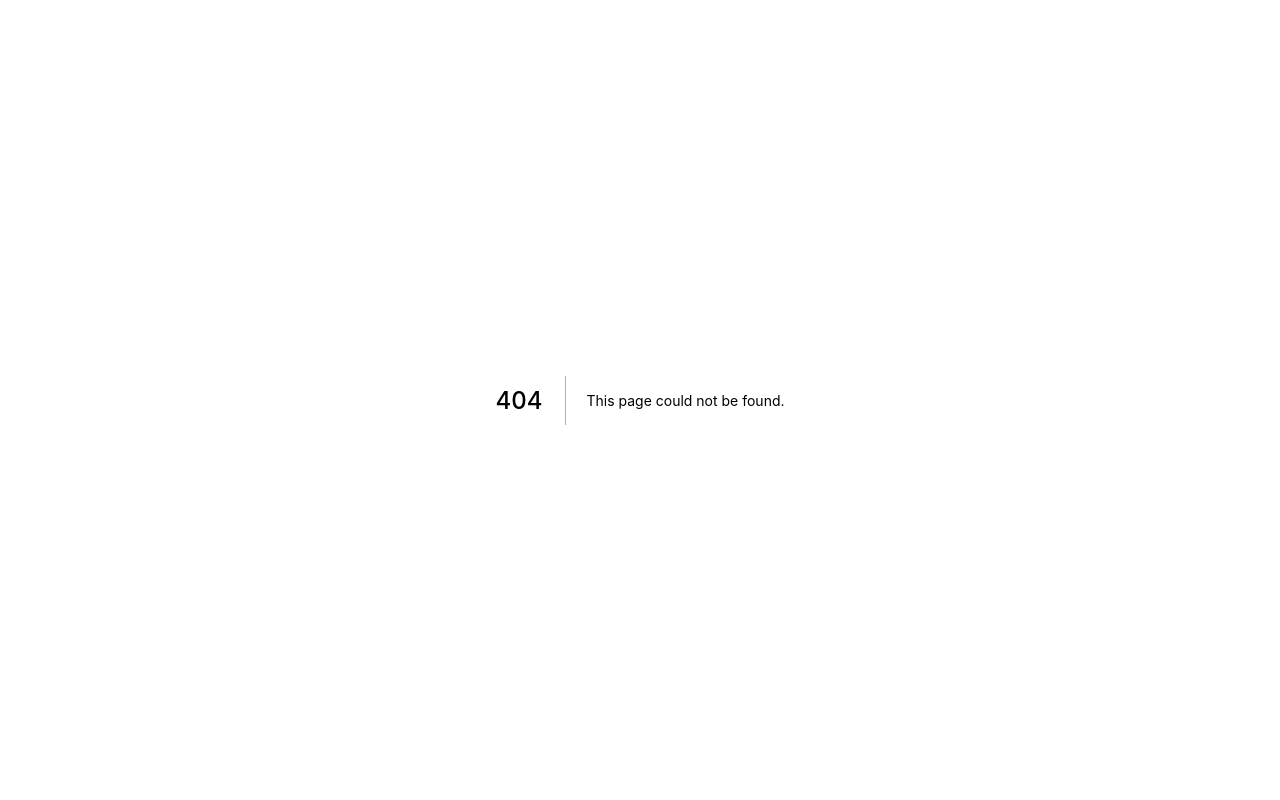
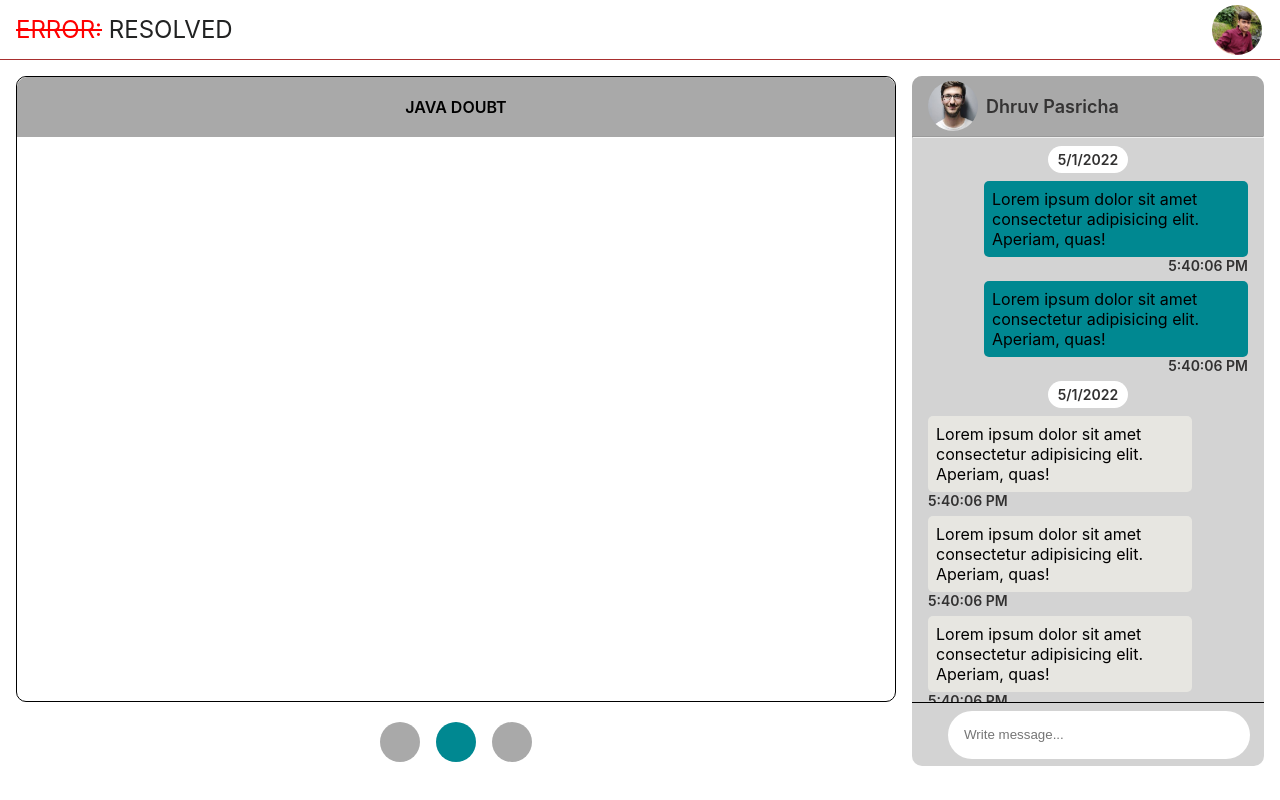
Before and after one commit to arpitgoyal442/Error-Resolved, a Next.js app: page /student/doubt/1 in a window 1280 px wide. Before the commit this address had no page. Built offline with nearby package versions, Linux system fonts and the light colour scheme.

Commit message:
Color theme Changed

```diff
--- a/components/student/DoubtCard.js
+++ b/components/student/DoubtCard.js
@@ -1,3 +1,4 @@
+import Link from "next/link"
 function StudentDoubtCard() {
 	return (
 		<div className="doubtCard">
@@ -13,7 +14,9 @@ function StudentDoubtCard() {
 				</p>
 			</div>
 			<div className="doubtCard_footer">
-				<button className="doubtCard_request">Open</button>
+
+                <Link href="/student/doubt/123"><button className="doubtCard_request">Open</button></Link>
+
 				<button className="doubtCard_request">Remove</button>
 			</div>
 		</div>
--- /dev/null
+++ b/pages/student/doubt/[doubtid].js
@@ -0,0 +1,113 @@
+import Navbar from "../../../components/Navbar.js";
+
+function DoubtPage() {
+	return (
+		<>
+			<Navbar />
+			<div className="doubtPage">
+				<div className="doubtPage_body">
+					<div className="left">
+						<div className="doubtPage_main">
+							<div className="doubtPage_mainHead">JAVA DOUBT</div>
+							<div className="doubtPage_mainBody"></div>
+						</div>
+						<div className="left_footer">
+							<span
+								className="iconify-inline"
+								data-icon="wpf:video-call"
+								data-width="30"
+								data-height="30"
+							/>
+							<span
+								className="iconify-inline active"
+								data-icon="wpf:video-call"
+								data-width="30"
+								data-height="30"
+							/>
+							<span
+								className="iconify-inline"
+								data-icon="wpf:video-call"
+								data-width="30"
+								data-height="30"
+							/>
+						</div>
+					</div>
+					<div className="right">
+						<div className="doubtPage_chatHead">
+							<img src="/userimg.jpg" alt="njn" />
+							<p>Dhruv Pasricha</p>
+						</div>
+						<hr />
+						<div className="doubtPage_messages">
+						<div className="date">
+								{new Date().toLocaleDateString()}
+							</div>
+							<div className="message sender">
+								<p>Lorem ipsum dolor sit amet consectetur adipisicing elit. Aperiam, quas!</p>
+								<span className="time">{new Date().toLocaleTimeString()}</span>
+							</div>
+							<div className="message sender">
+								<p>Lorem ipsum dolor sit amet consectetur adipisicing elit. Aperiam, quas!</p>
+								<span className="time">{new Date().toLocaleTimeString()}</span>
+							</div>
+							<div className="date">
+								{new Date().toLocaleDateString()}
+							</div>
+							<div className="message receiver">
+								<p>Lorem ipsum dolor sit amet consectetur adipisicing elit. Aperiam, quas!</p>
+								<span className="time">{new Date().toLocaleTimeString()}</span>
+							</div>
+							<div className="message receiver">
+								<p>Lorem ipsum dolor sit amet consectetur adipisicing elit. Aperiam, quas!</p>
+								<span className="time">{new Date().toLocaleTimeString()}</span>
+							</div>
+							<div className="message receiver">
+								<p>Lorem ipsum dolor sit amet consectetur adipisicing elit. Aperiam, quas!</p>
+								<span className="time">{new Date().toLocaleTimeString()}</span>
+							</div>
+							<div className="message receiver">
+								<p>Lorem ipsum dolor sit amet consectetur adipisicing elit. Aperiam, quas!</p>
+								<span className="time">{new Date().toLocaleTimeString()}</span>
+							</div>
+							<div className="message receiver">
+								<p>Lorem ipsum dolor sit amet consectetur adipisicing elit. Aperiam, quas!</p>
+								<span className="time">{new Date().toLocaleTimeString()}</span>
+							</div>
+							<div className="message receiver">
+								<p>Lorem ipsum dolor sit amet consectetur adipisicing elit. Aperiam, quas!</p>
+								<span className="time">{new Date().toLocaleTimeString()}</span>
+							</div>
+							<div className="message sender">
+								<p>Lorem ipsum dolor sit amet consectetur adipisicing elit. Aperiam, quas!</p>
+								<span className="time">{new Date().toLocaleTimeString()}</span>
+							</div>
+							<div className="message receiver">
+								<p>Lorem ipsum dolor sit amet consectetur adipisicing elit. Aperiam, quas!</p>
+								<span className="time">{new Date().toLocaleTimeString()}</span>
+							</div>
+						</div>
+						<div className="sendMessage">
+							<span
+								className="iconify-inline"
+								data-icon="akar-icons:attach"
+								data-width="20"
+								data-height="20"
+							></span>
+							<div className="inputBox">
+								<input className="send" type="text" placeholder="Write message..." />
+								<span
+									className="iconify-inline"
+									data-icon="fluent:send-20-filled"
+									data-width="20"
+									data-height="20"
+								></span>
+							</div>
+						</div>
+					</div>
+				</div>
+			</div>
+		</>
+	);
+}
+
+export default DoubtPage;
--- a/pages/student/notification/[notificationid].js
+++ b/pages/student/notification/[notificationid].js
@@ -16,9 +16,9 @@ function notificationHandle(){
               <div className="notificationHandle_header_right">
 
                   <h1>Dhruv Pasricha</h1>
-                  <p>(4 starts)</p>
-                  <p>Speciality: Java , c++ , Competitive programming</p>
-                  <p>Total doubts solved: 56</p>
+                  <p> <b>Rating : </b>(4/5) <span class="iconify-inline" data-icon="ant-design:star-filled" style={{color:'rgb(60, 59, 5'}}></span></p>
+                  <p> <b>Speciality :</b>  Java , c++ , Competitive programming</p>
+                  <p><b>Total doubts solved:</b> 56</p>
 
               </div>
 
--- a/styles/DoubtCard.css
+++ b/styles/DoubtCard.css
@@ -86,5 +86,5 @@
 
 
 .doubtCard_request:hover {
-	background-color: rgb(219, 95, 136);
+	background-color:rgb(43, 163, 163);
 }
--- a/styles/DoubtPage.css
+++ b/styles/DoubtPage.css
@@ -91,7 +91,7 @@
     padding: 5px 10px;
     margin: auto auto -1rem;
     width: fit-content;
-    color:black;
+    color:rgb(50,49,49);
     font-size: 14px;
     font-weight: 600;
     border-radius: 20px;
@@ -110,6 +110,7 @@
     font-size: 14px;
     font-weight: 600;
     float: left;
+	color: rgb(50, 49, 49);
 }
 .doubtPage_messages .message.sender .time {
     float: right;
--- a/styles/Navbar.css
+++ b/styles/Navbar.css
@@ -10,10 +10,12 @@
 	justify-content: space-between;
 	align-items: center;
 
+
 	flex-direction: row;
 	color: #212222;
-	border-bottom: 1px solid black;
+	border-bottom: 1px solid rgb(168, 47, 47);
 	background-color: var(--primary-background);
+
 }
 .navbar img {
 	height: 50px;
@@ -63,6 +65,8 @@
 	overflow-y: auto;
 	height: 50vh;
 	min-height: 300px;
+	padding: 5px;
+
 
 
 
@@ -89,7 +93,8 @@
   .dropdown-content ul{
 
 	width: fit-content;
-	/* overflow-y: scroll; */
+
+
 
 	list-style-type: none;
   }
--- a/styles/debugger/DoubtModal.css
+++ b/styles/debugger/DoubtModal.css
@@ -1,6 +1,6 @@
 .modal{
 
-    height: auto;
+    height:auto;
     width: 100%;
     margin: 0;
     padding: 10px;
--- a/styles/debugger/Leftbar.css
+++ b/styles/debugger/Leftbar.css
@@ -58,6 +58,7 @@
 }
 .leftbar__filter.active{
     background-color: var(--button);
+    color: white;
 }
 @media screen and (max-width: 720px) {
     .leftbar{
--- a/styles/student/NotificationHandle.css
+++ b/styles/student/NotificationHandle.css
@@ -12,7 +12,7 @@
     padding: 20px;
     /* flex-wrap: wrap; */
     width: fit-content;
-    background-color:lightgray;
+    /* background-color:lightg */
     border-radius: 5px;
     margin: 5px;
 
@@ -36,6 +36,9 @@
 .notificationHandle_header_right{
 
     margin-left: 5px;
+    display: flex;
+    justify-content: space-between;
+    flex-direction: column;
 }
 
 .notificationHandle_body{
@@ -64,6 +67,8 @@
 
 }
 
+
+
 .notificationHandle_footer button:hover{
 
     background-color: lightgray;
--- a/styles/variables.css
+++ b/styles/variables.css
@@ -1,8 +1,8 @@
 html{
-  --primary-background: #f0f8ff;
-  --secondary-background: #dbfaf0;
+  --primary-background:white;
+  --secondary-background: #E7E6E1;
   --header-background: #a9a9a9;
   --active-background: #ea4335;
-  --button: #d87093;
+  --button: #008891;
   --navbar-height: 10vh;
 }
```
Also changed, not shown: components/debugger/DoubtCard.js (+1 -22 lines).
